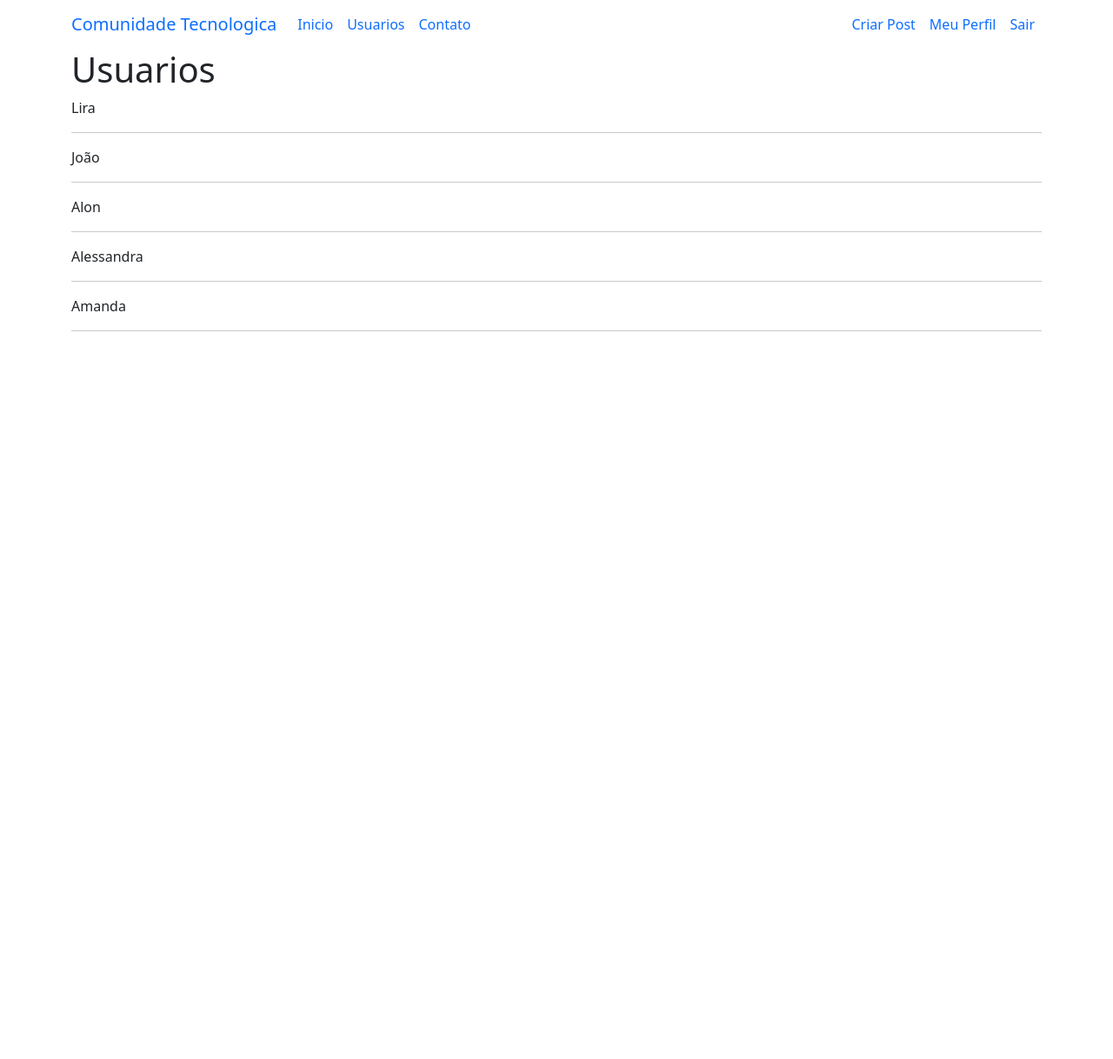
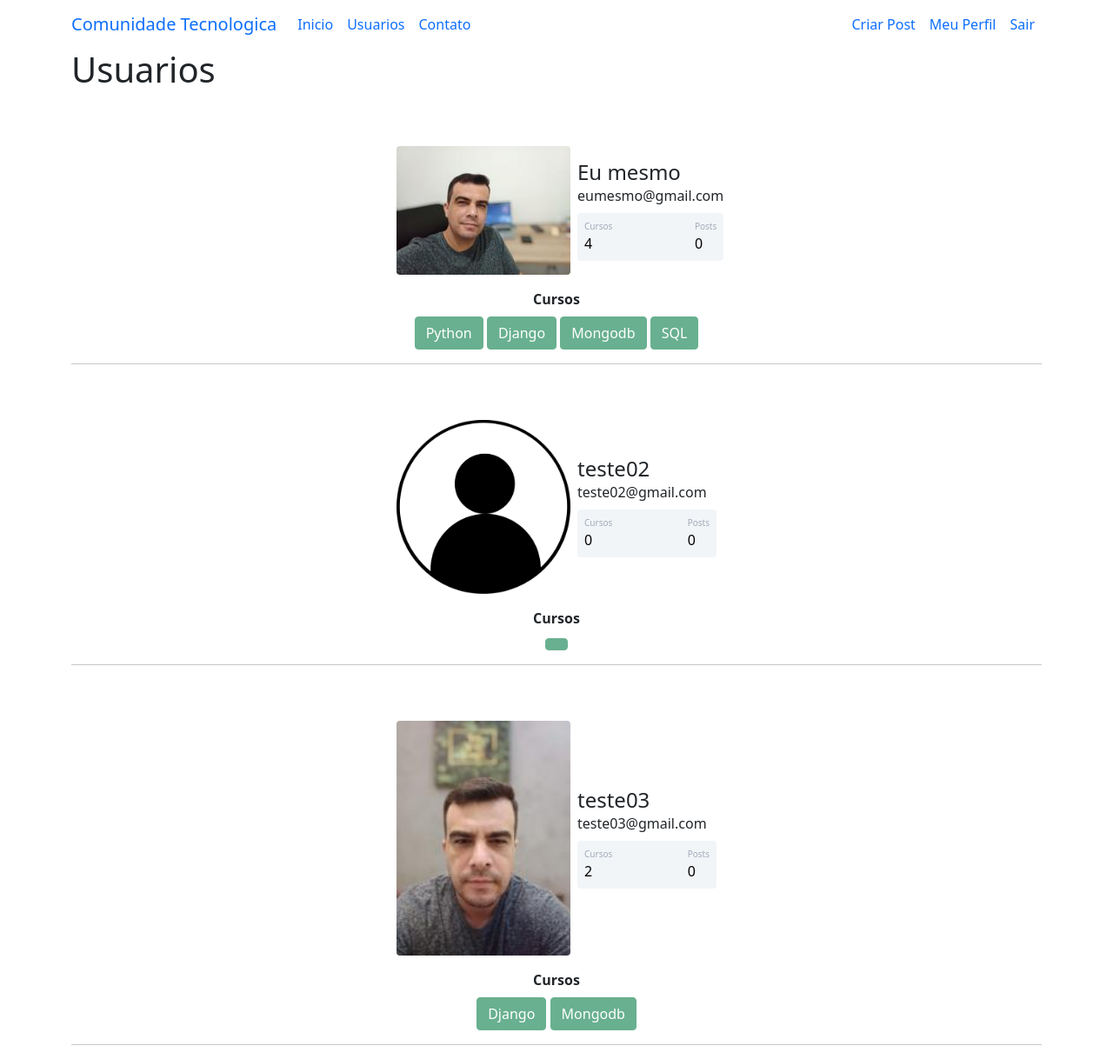
Before and after one commit to DanielCastilhoDIniz/site02_flask, a Flask app: page /usuarios in a window 1280 px wide. Shown: the whole page at 87% size. Before the commit the page ends 381 px from the top, so only its background shows below. Run offline with Flask 3, Linux system fonts and the light colour scheme; a user stored in the database is signed in.

Commit message:
pagina de usuarios

```diff
--- a/comunidadetecnologica/routes.py
+++ b/comunidadetecnologica/routes.py
@@ -7,9 +7,6 @@ from flask_login import login_user, logout_user, current_user, login_required
 import secrets
 import os
 from PIL import Image
-
-
-lista_usuarios = ['Lira', 'João', 'Alon', 'Alessandra', 'Amanda']
 
 
 @app.route('/')
@@ -25,6 +22,7 @@ def contato():
 @app.route('/usuarios')
 @login_required
 def usuarios():
+    lista_usuarios = Usuario.query.all()
     return render_template('usuarios.html', lista_usuarios=lista_usuarios)
 
 
--- a/comunidadetecnologica/templates/usuarios.html
+++ b/comunidadetecnologica/templates/usuarios.html
@@ -1,13 +1,58 @@
-{% extends 'base.html' %}
-
-
-{% block body %}
-        <div class="container">
-            <h1>Usuarios</h1>
-            {% for usuario in lista_usuarios%}
-           <p> {{usuario}}</p>
-           <hr>
-            {% endfor %}
+{% extends 'base.html' %} {% block body %}
+<div class="container">
+  <h1>Usuarios</h1>
+  {% for usuario in lista_usuarios%}
+  <div class="container mt-5 d-flex justify-content-center">
+    <div class="card p-3">
+      <div class="d-flex align-items-center">
+        <div class="image pe-2">
+          <img src="{{url_for(
+            'static', filename='fotos_perfil/{}'.format(usuario.foto_perfil))}}" class="rounded" width="200" />
         </div>
 
+        <div class="ml-3 w-100">
+          <h4 class="mb-0 mt-0">{{ usuario.username }}</h4>
+          <span>{{usuario.email}}</span>
+
+          <div
+            class="p-2 mt-2 bg-primary d-flex justify-content-between rounded text-white stats"
+          >
+            {% if 'Não Informado' in usuario.cursos or usuario.cursos == '' %}
+            <div class="d-flex flex-column">
+              <span class="articles">Cursos</span>
+              <span class="number1">0</span>
+            </div>
+            {% else %}
+
+            <div class="d-flex flex-column">
+              <span class="articles">Cursos</span>
+              <span class="number1">{{ usuario.cursos.count(';') +1 }}</span>
+            </div>
+            {% endif %}
+
+            <div class="d-flex flex-column">
+              <span class="rating">Posts</span>
+              <span class="number3">0</span>
+            </div>
+          </div>
+        </div>
+      </div>
+    </div>
+  </div>
+
+  <div class="row justify-content-center">
+    <div class="col col-4" style="text-align: center">
+      <strong>Cursos</strong><br />
+      {% for curso in usuario.cursos.split(';') %}
+      <button type="button" class="btn btn-success mt-2" disabled>
+        {{curso}}
+      </button>
+      {% endfor%}
+    </div>
+  </div>
+
+  <hr />
+  {% endfor %}
+</div>
+
 {% endblock %}
```
Also changed, not shown: comunidadetecnologica/static/fotos_perfil/daniel2604df7da2b8eff12700.jpeg (added), instance/comunidade.db.
